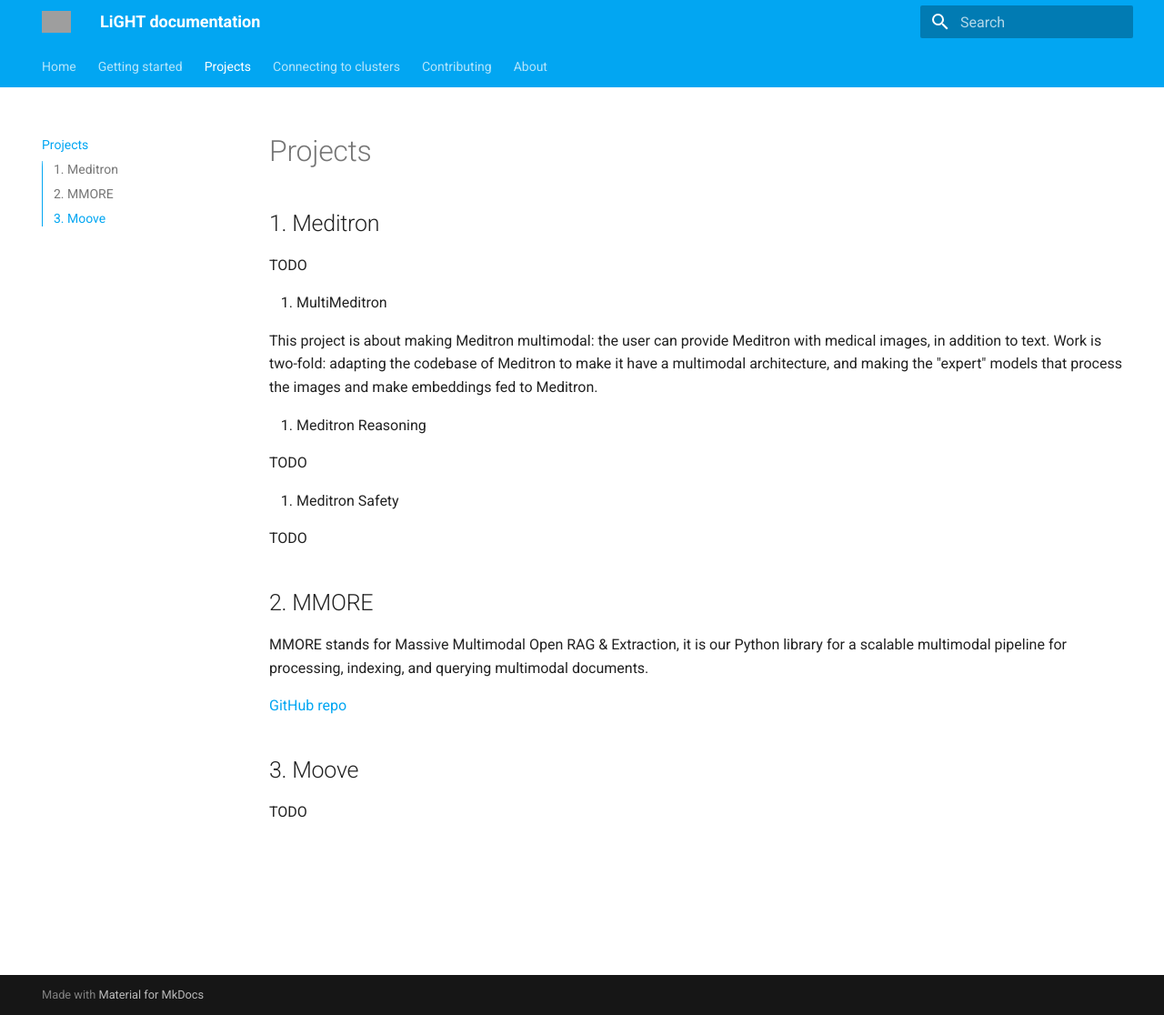
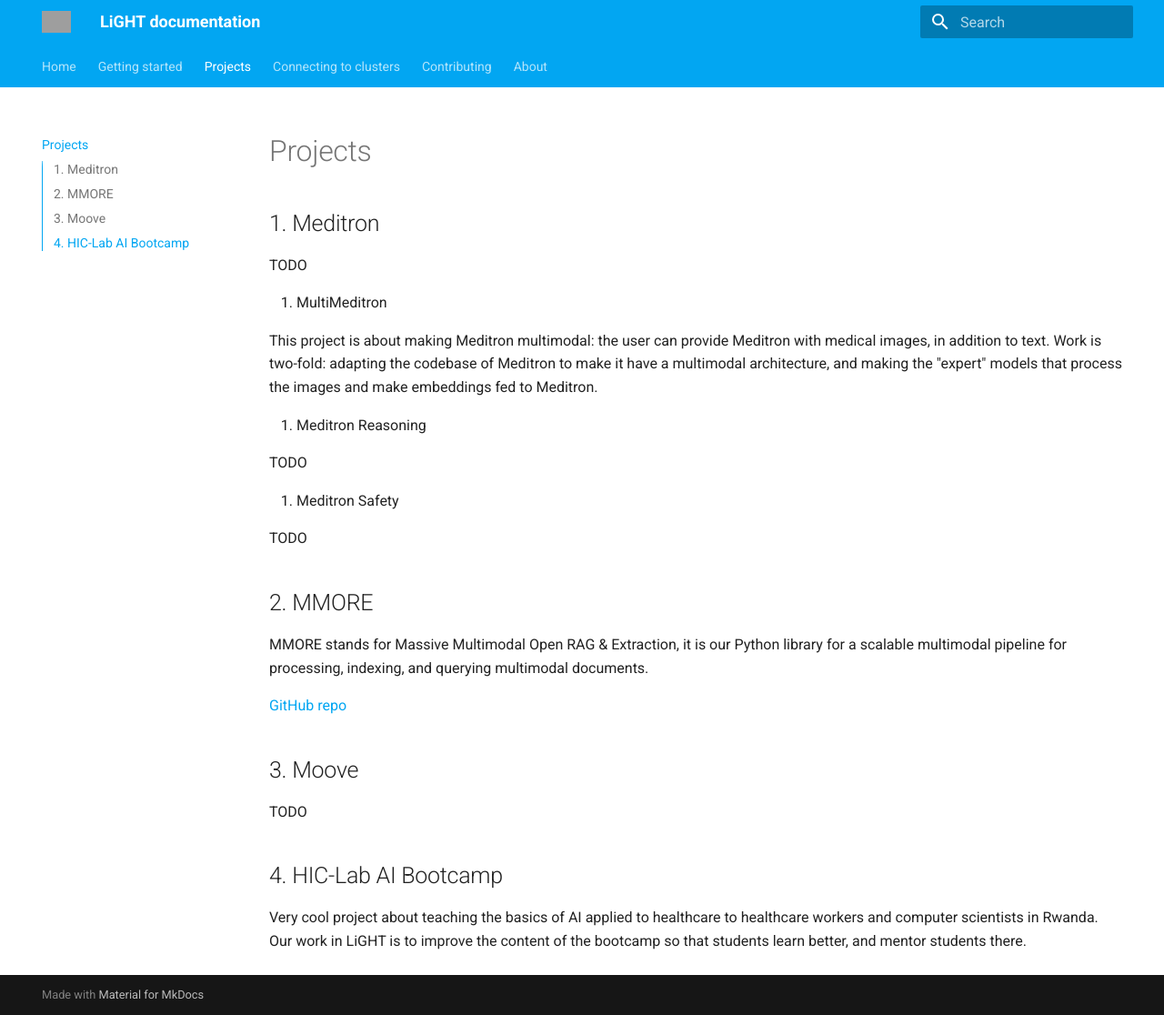
Before and after one commit to EPFLiGHT/LiGHT-doc, an MkDocs documentation site: the page built from docs/projects.md, in a window 1280 px wide and 1116 px high. Shown: the whole window at 91% size. Built offline with MkDocs 1.6.1 and Material for MkDocs 9.7.7, drawn with Linux system fonts in a browser that asks for light colours; grey boxes are pictures that could not be loaded.

Commit message:
Added the Rwanda bootcamp in the list of projects (#2)

```diff
--- a/docs/projects.md
+++ b/docs/projects.md
@@ -25,3 +25,7 @@
 ## 3. Moove
 
 TODO
+
+## 4. HIC-Lab AI Bootcamp
+
+Very cool project about teaching the basics of AI applied to healthcare to healthcare workers and computer scientists in Rwanda. Our work in LiGHT is to improve the content of the bootcamp so that students learn better, and mentor students there.
```
